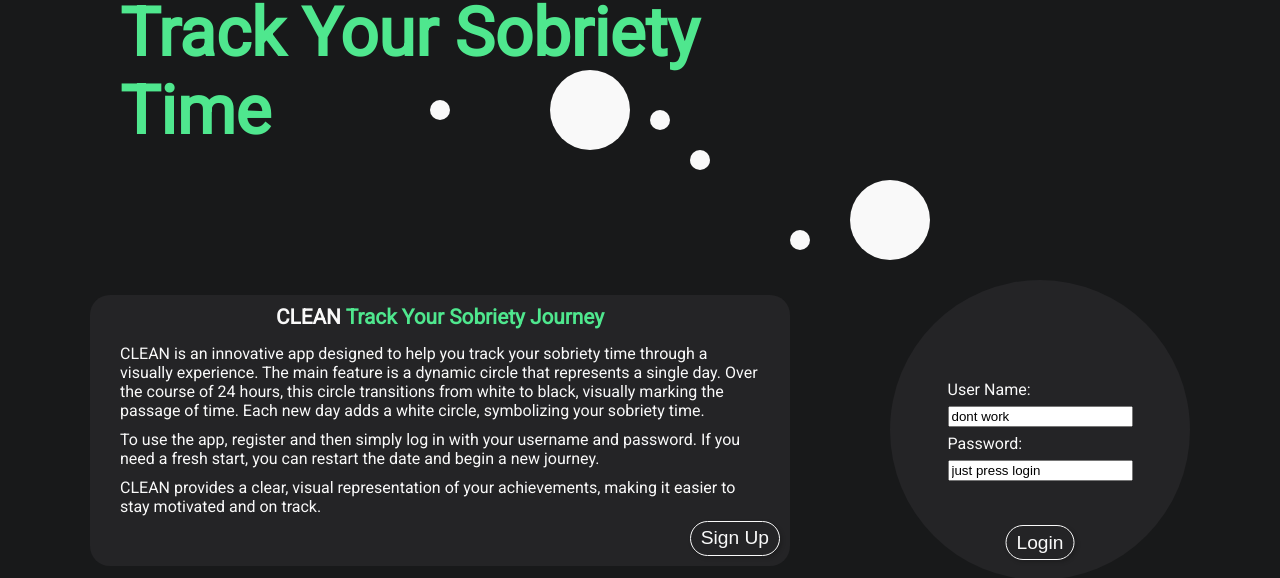
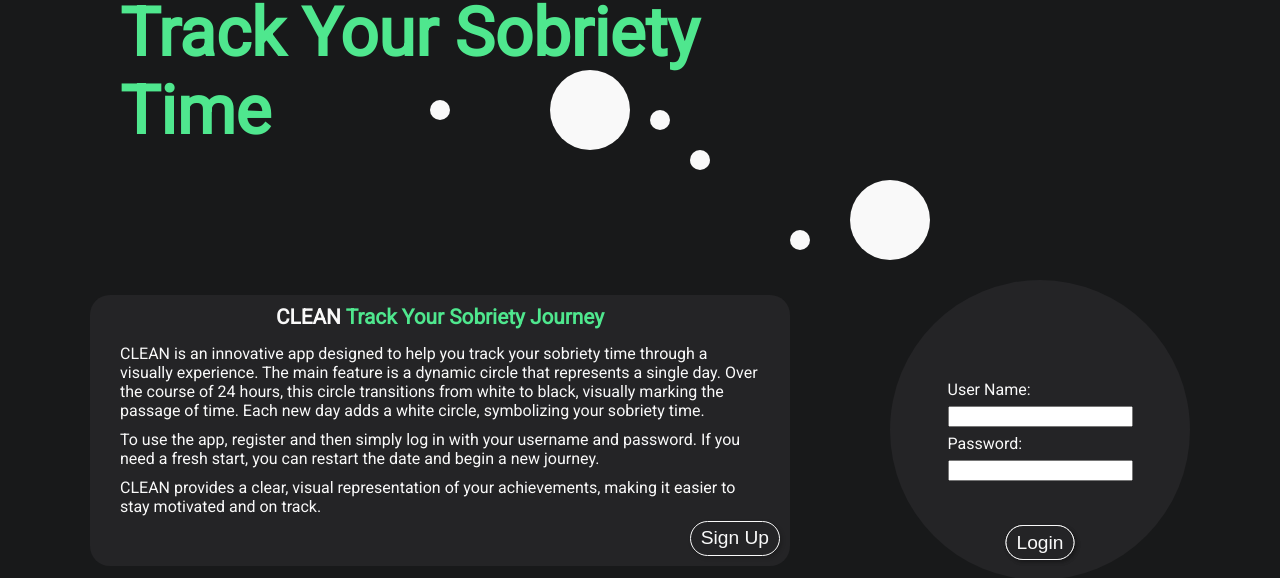
Before and after one commit to Wallenborg/clean, a Next.js app: page / in a window 1280 px wide. Shown: the part 345-923 px from the top of the page. Built offline with nearby package versions, Linux system fonts and the light colour scheme; a web font is replaced by a local one.

Commit message:
made form code cleaner add react hook form

```diff
--- a/app/page.js
+++ b/app/page.js
@@ -6,6 +6,7 @@
 import Fotter from "@/components/footer/Fotter";
 import Loader from "@/components/loader/Loader";
 import React, { useState, useEffect } from "react";
+import FormContainer from "@/components/form-container /FormContainer";
 
 export default function Home() {
   const [loading, setLoading] = useState(true);
@@ -36,7 +37,8 @@
       <Header includeNav={false} />
       <Hero />
       <div className="box">
-        <Form />
+        {/* <Form /> */}
+        <FormContainer />
         <InfoText
           style={{ marginTop: "80px" }}
           title="CLEAN"
--- /dev/null
+++ b/components/circle-face-animation/CircleFaceAnimation.css
@@ -0,0 +1,64 @@
+.form-maincircle-circle {
+  position: relative;
+  top: 110px;
+  left: 80px;
+  height: 150px;
+  width: 150px;
+  background-color: #fff;
+  border: 4px solid #000;
+  border-radius: 50%;
+  padding: 20px;
+  /* animation: movecircle 0.5s 3s 1 forwards; */
+  opacity: 0;
+}
+
+.form-maincircle-eyes {
+  display: flex;
+  justify-content: center;
+  gap: 20px;
+  transition: all 0.5s;
+}
+
+.form-maincircle-eye {
+  width: 20px;
+  height: 20px;
+  background-color: #000;
+  border: 0.5px solid #fff;
+  border-radius: 25px 25px 25px 25px;
+  animation: blink 6s infinite;
+}
+
+@keyframes blink {
+  0% {
+    height: 20px;
+    width: 20px;
+  }
+  15% {
+    height: 24px;
+    width: 16px;
+  }
+  20% {
+    height: 24px;
+    width: 16px;
+  }
+  60% {
+    height: 24px;
+    width: 16px;
+  }
+  70% {
+    height: 20px;
+    width: 20px;
+  }
+  85% {
+    height: 4px;
+    width: 20px;
+  }
+  90% {
+    height: 4px;
+    width: 20px;
+  }
+  100% {
+    height: 20px;
+    width: 20px;
+  }
+}
--- /dev/null
+++ b/components/circle-face-animation/CircleFaceAnimation.jsx
@@ -0,0 +1,41 @@
+import { useEffect, useRef } from "react";
+import gsap from "gsap";
+import { ScrollTrigger } from "gsap/ScrollTrigger";
+import "./CircleFaceAnimation.css";
+
+gsap.registerPlugin(ScrollTrigger);
+
+export default function CircleFaceAnimation() {
+  const circleRef = useRef(null);
+
+  useEffect(() => {
+    const circle = circleRef.current;
+
+    gsap.fromTo(
+      circle,
+      { x: -40, y: 70, opacity: 0 },
+      {
+        x: 0,
+        y: 0,
+        rotate: 25,
+        opacity: 1,
+        scrollTrigger: {
+          trigger: circle,
+          start: "top 70%",
+          end: "bottom center",
+          scrub: true,
+          markers: false,
+        },
+      }
+    );
+  }, []);
+
+  return (
+    <div className="form-maincircle-circle" ref={circleRef}>
+      <div className="form-maincircle-eyes">
+        <span className="form-maincircle-eye"></span>
+        <span className="form-maincircle-eye"></span>
+      </div>
+    </div>
+  );
+}
--- /dev/null
+++ b/components/form-container /FormContainer.css
@@ -0,0 +1,13 @@
+.form-container {
+  position: relative;
+  display: flex;
+  flex-direction: column;
+  justify-content: center;
+  align-items: center;
+  height: 450px;
+}
+@media (min-width: 801px) {
+  .form-container {
+    margin-bottom: 120px;
+  }
+}
--- /dev/null
+++ b/components/form-container /FormContainer.jsx
@@ -0,0 +1,14 @@
+"use client";
+
+import "./FormContainer.css";
+import CircleFaceAnimation from "../circle-face-animation/CircleFaceAnimation";
+import LoginForm from "../login-form/LoginForm";
+
+export default function FormContainer() {
+  return (
+    <section className="form-container">
+      <CircleFaceAnimation />
+      <LoginForm />
+    </section>
+  );
+}
--- /dev/null
+++ b/components/login-form/LoginForm.css
@@ -0,0 +1,28 @@
+.form-container {
+  position: relative;
+  display: flex;
+  flex-direction: column;
+  justify-content: center;
+  align-items: center;
+  height: 450px;
+}
+@media (min-width: 801px) {
+  .form-container {
+    margin-bottom: 120px;
+  }
+}
+
+.form-shape {
+  position: relative;
+  z-index: 1000;
+  width: 300px;
+  height: 300px;
+  border-radius: 50%;
+  /* border: 2px solid var(--clr-accent-2); */
+  background-color: var(--clr-bg-1);
+  /* box-shadow: 3px 3px 6px rgba(0, 0, 0, 0.672); */
+  display: flex;
+  flex-direction: column;
+  justify-content: center;
+  align-items: center;
+}
--- /dev/null
+++ b/components/login-form/LoginForm.jsx
@@ -0,0 +1,52 @@
+import { useForm } from "react-hook-form";
+import Link from "next/link";
+import Button from "../button/Button";
+import "./LoginForm.css";
+
+export default function LoginForm() {
+  const {
+    register,
+    handleSubmit,
+    formState: { errors },
+  } = useForm();
+
+  const onSubmit = (data) => {
+    console.log("Form Data:", data);
+    // Later, conect to Firebase backend
+  };
+
+  return (
+    <div className="form-shape">
+      <form className="form-login" onSubmit={handleSubmit(onSubmit)}>
+        <label className="label-form" htmlFor="fname">
+          User Name:
+        </label>
+        <input
+          type="text"
+          id="fname"
+          {...register("fname", { required: "User Name is required" })}
+        />
+        {errors.fname && (
+          <p className="error-message">{errors.fname.message}</p>
+        )}
+
+        <label className="label-form" htmlFor="lname">
+          Password:
+        </label>
+        <input
+          type="password"
+          id="lname"
+          {...register("lname", { required: "Password is required" })}
+        />
+        {errors.lname && (
+          <p className="error-message">{errors.lname.message}</p>
+        )}
+
+        <Button text="Login" className="button-center-bottom" />
+      </form>
+      <Link href="/clean">
+        <Button text="Login" className="button-center-bottom" />
+      </Link>
+    </div>
+  );
+}
--- a/package.json
+++ b/package.json
@@ -15,6 +15,7 @@
     "next-pwa": "^5.6.0",
     "react": "^18",
     "react-dom": "^18",
+    "react-hook-form": "^7.52.2",
     "react-icons": "^5.2.1"
   },
   "devDependencies": {
```
Also changed, not shown: 1 other file (tests, documents, lock files or other folders).
